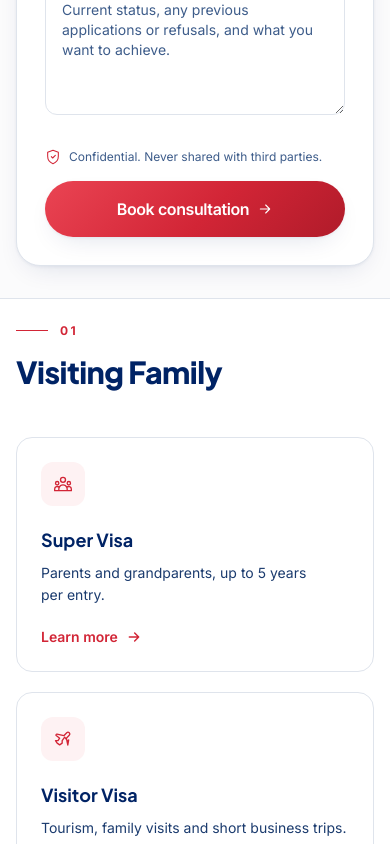
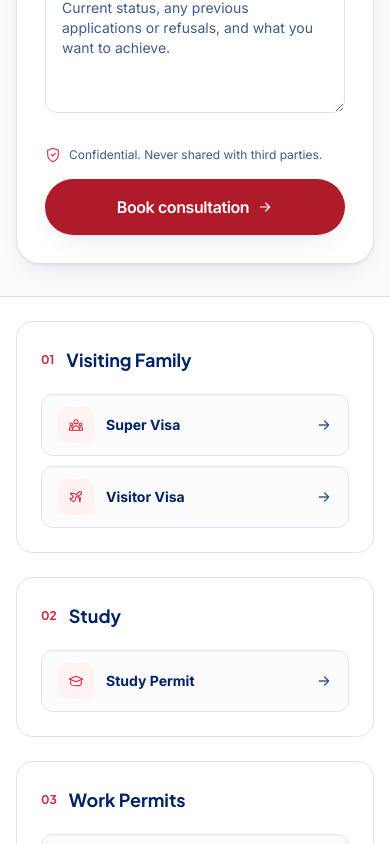
Before and after one commit to CodepaperAI/simmiimmigration, a Next.js app: page /services in a window 390 px wide. Shown: the part 1156-2000 px from the top of the page. Built offline with nearby package versions, Linux system fonts and the light colour scheme.

Commit message:
changes before devlopment

```diff
--- a/components/service/FaqTabs.jsx
+++ b/components/service/FaqTabs.jsx
@@ -1,19 +1,14 @@
-import { Fragment } from 'react';
 import Accordion from '@/components/ui/Accordion';
 
 export default function FaqTabs({ groups = [] }) {
   return (
-    <div className="mt-12 space-y-12">
+    <div className="mt-10 space-y-10">
       {groups.map((group) => (
         <div key={group.title}>
-          <h3 className="mb-6 font-display text-xl font-bold text-ink-900 dark:text-white">
+          <h3 className="mb-4 font-display text-xl font-bold text-navy-900 dark:text-white">
             {group.title}
           </h3>
-          <div className="grid gap-x-8 gap-y-4 lg:grid-cols-2">
-            {group.items.map((item) => (
-              <Accordion key={item.q || item.question} items={[item]} allowMultiple />
-            ))}
-          </div>
+          <Accordion items={group.items} allowMultiple startClosed />
         </div>
       ))}
     </div>
--- a/components/service/ServiceHero.jsx
+++ b/components/service/ServiceHero.jsx
@@ -99,10 +99,10 @@ export default function ServiceHero({
                 <motion.div variants={fadeUp} className="mt-7 flex flex-wrap items-center gap-4">
 
                <a
-                    href="#faq"
-                    className="rounded-full border border-white/30 bg-white/10 px-6 py-3 text-sm font-semibold text-white backdrop-blur transition-colors hover:border-white hover:bg-white/20"
+           href="/#contact"
+                    className="rounded-full bg-red-gradient px-6 py-3 text-sm font-semibold text-white shadow-lift transition-transform hover:scale-[1.02]"
                   >
-                    Read the FAQ
+                    Free Assessment
                   </a>
                   {updated && (
                     <span className="flex items-center gap-2 text-xs font-semibold text-white/60">
--- a/components/ui/Accordion.jsx
+++ b/components/ui/Accordion.jsx
@@ -52,8 +52,8 @@ function AccordionItem({ item, isOpen, onToggle }) {
   );
 }
 
-export default function Accordion({ items = [], allowMultiple = false }) {
-  const [open, setOpen] = useState([0]);
+export default function Accordion({ items = [], allowMultiple = false, startClosed = false }) {
+  const [open, setOpen] = useState(startClosed ? [] : [0]);
 
   const toggle = (index) => {
     setOpen((prev) => {
@@ -63,7 +63,7 @@ export default function Accordion({ items = [], allowMultiple = false }) {
   };
 
   return (
-    <div className="space-y-3">
+    <div className="space-y-2.5">
       {items.map((item, index) => (
         <AccordionItem
           key={item.question}
--- a/data/navigation.js
+++ b/data/navigation.js
@@ -22,9 +22,9 @@ export const mainNav = [
     href: '/services/study-permit',
     children: [
       { label: 'Study Permit', href: '/services/study-permit', desc: 'Study plan, funds, DLI acceptance', icon: 'graduation' },
-       { label: 'Offshore Study Permit', href: '/services/offshore-study-permit', desc: 'Applying from outside Canada', icon: 'graduation' },
-      { label: 'Onshore Study Permit', href: '/services/onshore-study-permit', desc: 'Change course, college or status', icon: 'graduation' },
-      { label: 'Study Permit Extension', href: '/services/study-permit-extension', desc: 'Extend your stay to keep studying', icon: 'graduation' },
+       { label: 'Overseas Study Permit', href: '/services/overseas-study-permit', desc: 'Applying from outside Canada', icon: 'graduation' },
+      { label: ' In-Canada Study Permit', href: '/services/ in-canada-study-permit', desc: 'Change course, college or status', icon: 'graduation' },
+      { label: 'Extend Study Permit', href: '/services/extend-study-permit', desc: 'Extend your stay to keep studying', icon: 'graduation' },
     ],
   },
   {
@@ -73,8 +73,6 @@ export const mainNav = [
     href: '/services',
     children: [
       { label: 'All Services', href: '/services', desc: 'Browse the full program directory', icon: 'route' },
-      { label: 'Additional Services', href: '/#additional-services', desc: 'ATIP, restoration, TRP, PR card & more', icon: 'file' },
-      { label: 'Refusal Support', href: '/#refusals', desc: 'Reapply after a refusal', icon: 'shield' },
     ],
   },
   { label: 'Contact', href: '/#contact' },
--- a/data/servicePages.js
+++ b/data/servicePages.js
@@ -2599,7 +2599,7 @@ const servicePages = {
       { label: 'Visitor Visa', href: '/services/visitor-visa' },
     ],
   },
-'offshore-study-permit': {
+'overseas-study-permit': {
     category: 'Study',
     meta: {
       title: 'Offshore Study Permit — Applying From Outside Canada',
@@ -2664,11 +2664,11 @@ const servicePages = {
     },
     related: [
       { label: 'Study Permit', href: '/services/study-permit' },
-      { label: 'Onshore Study Permit', href: '/services/onshore-study-permit' },
-    ],
-  },
-
-  'onshore-study-permit': {
+      { label: 'Onshore Study Permit', href: '/services/in-canada-study-permit' },
+    ],
+  },
+
+  'in-canada-study-permit': {
     category: 'Study',
     meta: {
       title: 'Onshore Study Permit — Applying From Inside Canada',
@@ -2737,7 +2737,7 @@ const servicePages = {
     ],
   },
 
-  'study-permit-extension': {
+  'extend-study-permit': {
     category: 'Study',
     meta: {
       title: 'Study Permit Extension in Canada',
@@ -2802,7 +2802,7 @@ const servicePages = {
     },
     related: [
       { label: 'Study Permit', href: '/services/study-permit' },
-      { label: 'Offshore Study Permit', href: '/services/offshore-study-permit' },
+      { label: 'Offshore Study Permit', href: '/services/overseas-study-permit' },
     ],
   },
 };
--- a/pages/services/index.js
+++ b/pages/services/index.js
@@ -5,11 +5,9 @@ import { fadeUp, stagger, viewport } from '@/lib/motion';
 import { breadcrumbSchema, organizationSchema } from '@/seo/schema';
 import Seo from '@/components/common/Seo';
 import Section from '@/components/ui/Section';
-import SectionHeading from '@/components/ui/SectionHeading';
 import Icon from '@/components/ui/Icon';
 import ServiceHero from '@/components/service/ServiceHero';
 
-/* The three hand-built pages are not in servicePages, so add them here. */
 const FEATURED = [
   {
     category: 'Visiting Family',
@@ -55,44 +53,54 @@ export default function ServicesIndex({ groups }) {
         imageAlt="Toronto skyline"
       />
 
-      {groups.map((group, groupIndex) => (
-        <Section key={group.category} muted={groupIndex % 2 === 1} id={group.category.toLowerCase().replace(/\s+/g, '-')}>
-          <SectionHeading eyebrow={`0${groupIndex + 1}`} title={group.category} />
-
+      <Section>
         <motion.div
   variants={stagger(0.06)}
   initial="hidden"
   whileInView="show"
   viewport={viewport}
-            className="mt-12 grid gap-5 sm:grid-cols-2 lg:grid-cols-3"
+  className="gap-6 lg:columns-2 [&>*]:mb-6 [&>*]:break-inside-avoid"
 >
+  {groups.map((group, groupIndex) => (
+    <motion.div
+      key={group.category}
+      variants={fadeUp}
+      className="rounded-2xl border border-ink-200 bg-white p-6 dark:border-ink-800 dark:bg-ink-900"
+    >
+              <div className="mb-5 flex items-center gap-3">
+                <span className="font-display text-xs font-bold text-maple-600">
+                  {String(groupIndex + 1).padStart(2, '0')}
+                </span>
+                <h2 className="font-display text-lg font-bold text-navy-900 dark:text-white">{group.category}</h2>
+              </div>
+
+              <div className="space-y-2.5">
                 {group.items.map((item) => (
-              <motion.div key={item.href} variants={fadeUp}>
                   <Link
+                    key={item.href}
                     href={item.href}
-                  className="group flex h-full flex-col rounded-2xl border border-ink-200 bg-white p-6 transition-all duration-300 hover:-translate-y-1 hover:border-maple-200 hover:shadow-lift dark:border-ink-800 dark:bg-ink-900"
+                    className="group flex items-center gap-3 rounded-xl border border-ink-200 bg-ink-50/50 px-4 py-3 transition-colors hover:border-maple-200 hover:bg-white dark:border-ink-800 dark:bg-ink-950/40 dark:hover:border-maple-900"
                   >
-                  <span className="flex h-11 w-11 items-center justify-center rounded-xl bg-maple-50 text-maple-600 transition-colors group-hover:bg-maple-gradient group-hover:text-white dark:bg-ink-800">
-                    <Icon name={item.icon} className="h-5 w-5" />
+                    <span className="flex h-9 w-9 shrink-0 items-center justify-center rounded-lg bg-maple-50 text-maple-600 transition-colors group-hover:bg-maple-gradient group-hover:text-white dark:bg-ink-800">
+                      <Icon name={item.icon} className="h-4 w-4" />
                     </span>
-                  <h3 className="mt-5 font-display text-lg font-bold text-ink-900 transition-colors group-hover:text-maple-600 dark:text-white">
+                    <span className="min-w-0 flex-1">
+                      <span className="block text-sm font-bold text-navy-900 transition-colors group-hover:text-maple-600 dark:text-white">
                         {item.label}
-                  </h3>
-                  <p className="mt-2 flex-1 text-sm leading-relaxed text-ink-500 dark:text-ink-300">{item.desc}</p>
-                  <span className="mt-5 flex items-center gap-2 text-sm font-semibold text-maple-600">
-                    Learn more
+                      </span>
+                    </span>
                     <Icon
                       name="arrowRight"
-                      className="h-4 w-4 transition-transform duration-300 group-hover:translate-x-1"
+                      className="h-4 w-4 shrink-0 text-ink-400 transition-transform duration-300 group-hover:translate-x-1 group-hover:text-maple-600"
                       strokeWidth={2.2}
                     />
-                  </span>
                   </Link>
+                ))}
+              </div>
             </motion.div>
           ))}
         </motion.div>
       </Section>
-      ))}
     </>
   );
 }
--- a/tailwind.config.js
+++ b/tailwind.config.js
@@ -69,8 +69,8 @@ module.exports = {
         glow: '0 0 0 1px rgba(210,37,54,0.10), 0 20px 50px -20px rgba(210,37,54,0.30)',
       },
       backgroundImage: {
-        'maple-gradient': 'linear-gradient(135deg, #EA4453 0%, #D22536 55%, #B01B2A 100%)',
-        'red-gradient': 'linear-gradient(135deg, #EA4453 0%, #D22536 55%, #B01B2A 100%)',
+        'maple-gradient': 'linear-gradient(135deg, #B01B2A 0%, #B01B2A 100%)',
+'red-gradient': 'linear-gradient(135deg, #B01B2A 0%, #B01B2A 100%)',
         'navy-gradient': 'linear-gradient(160deg, #002365 0%, #001238 100%)',
         'soft-red': 'linear-gradient(135deg, rgba(210,37,54,0.08) 0%, rgba(210,37,54,0.03) 100%)',
       },
```
Also changed, not shown: components/home/Hero.jsx (+17 -11 lines), components/layout/Header.jsx (+7 -8 lines), components/service/ServicePage.jsx (+3 -4 lines). Lines whose indentation alone changed are shown as unchanged.
